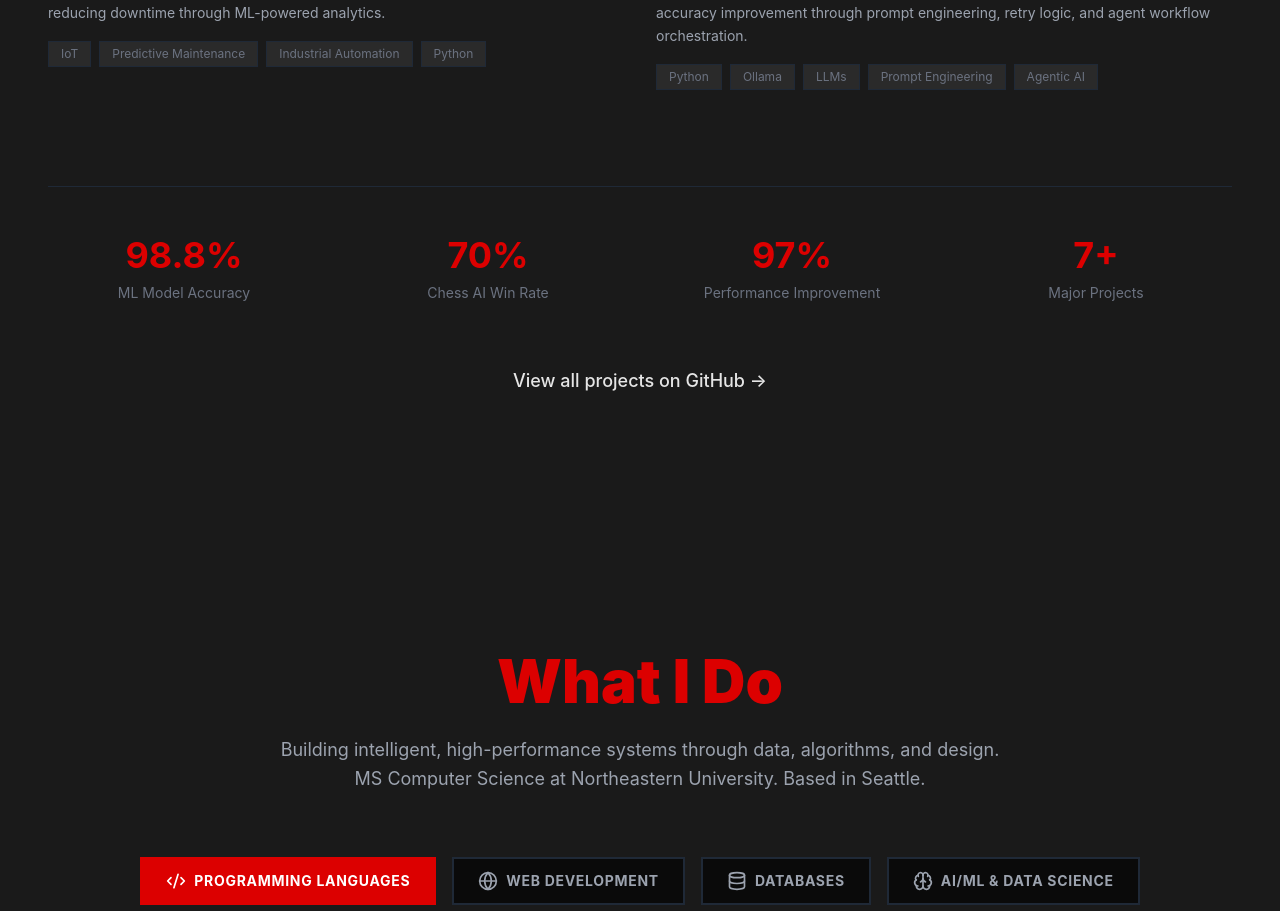
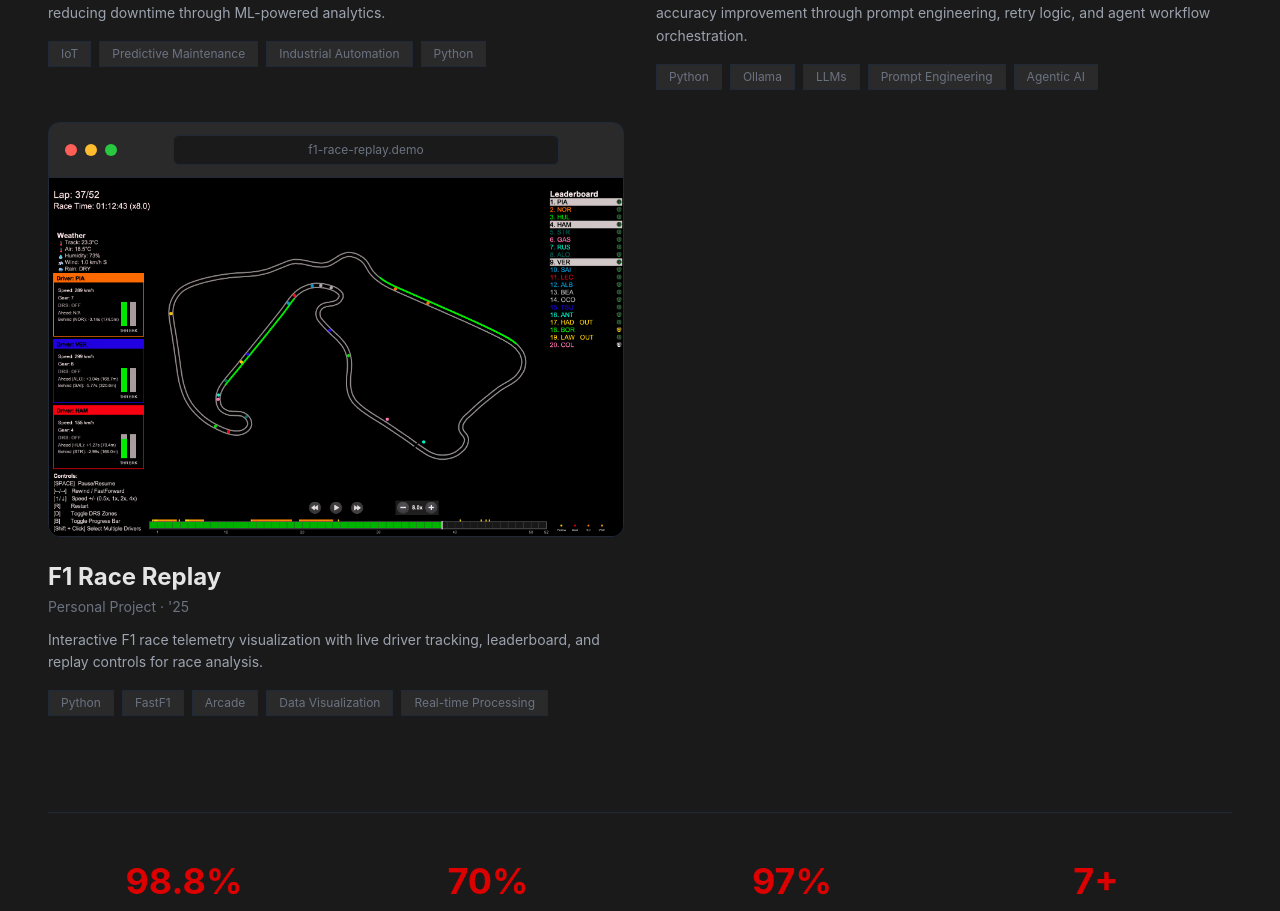
Before and after one commit to vatsalp2008/Portfolio, a React (Vite) app: page / in a window 1280 px wide. Shown: the part 3566-4477 px from the top of the page. Built offline with nearby package versions, Linux system fonts and the light colour scheme.

Commit message:
New Project

```diff
--- a/src/components/portfolio/WorkSection.jsx
+++ b/src/components/portfolio/WorkSection.jsx
@@ -75,6 +75,15 @@ export default function WorkSection() {
       description: "Advanced chess agent powered by LLMs (Llama 3.2, Mistral) achieving 85.7% accuracy improvement through prompt engineering, retry logic, and agent workflow orchestration.",
       tags: ["Python", "Ollama", "LLMs", "Prompt Engineering", "Agentic AI"],
       image: "./images/chess-agent.jpg",
+      github: "https://github.com/vatsalp2008",
+    },
+    {
+      title: "F1 Race Replay",
+      company: "Personal Project",
+      year: "2025",
+      description: "Interactive F1 race telemetry visualization with live driver tracking, leaderboard, and replay controls for race analysis.",
+      tags: ["Python", "FastF1", "Arcade", "Data Visualization", "Real-time Processing"],
+      image: "./images/preview.png",
       github: "https://github.com/vatsalp2008",
     },
   ];
```
Also changed, not shown: public/images/preview.png (added).
